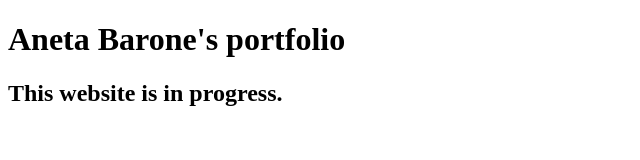
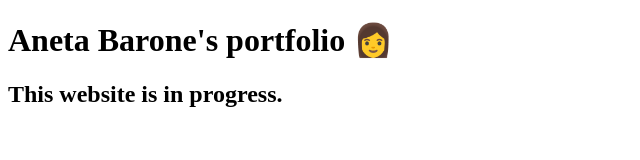
Before and after one commit to anetabarone/my-webpage-portfolio, a plain HTML site: page index.html in a window 1280 px wide. Shown: the whole page, without its empty margins (0-640 px from the left). Drawn offline with Linux system fonts and the light colour scheme.

Commit message:
changed text in the heading

```diff
--- a/index.html
+++ b/index.html
@@ -6,7 +6,7 @@
     <title>Document</title>
   </head>
   <body>
-    <h1>Aneta Barone's portfolio</h1>
+    <h1>Aneta Barone's portfolio 👩</h1>
     <h2>This website is in progress.</h2>
   </body>
 </html>
```
